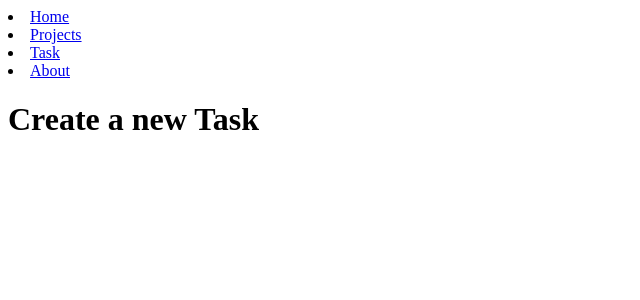
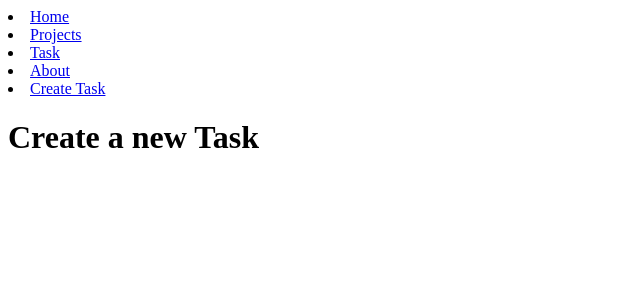
Before and after one commit to Gerts18/WEB_PRACTICE, a Django app: page /create_task/ in a window 1280 px wide. Shown: the top 300 px of the page, without its empty margins (0-640 px from the left). Run offline with Django 5.2, Linux system fonts and the light colour scheme.

Commit message:
Adding create task page to the global nav bar

```diff
--- a/DJANGO/mysite/myapp/templates/layouts/base.html
+++ b/DJANGO/mysite/myapp/templates/layouts/base.html
@@ -11,6 +11,7 @@
             <li><a href="/projects">Projects</a></li>
             <li><a href="/tasks">Task</a></li>
             <li><a href="/info">About</a></li>
+            <li><a href="/create_task">Create Task</a></li>
         </nav>
     </header>
 
```
